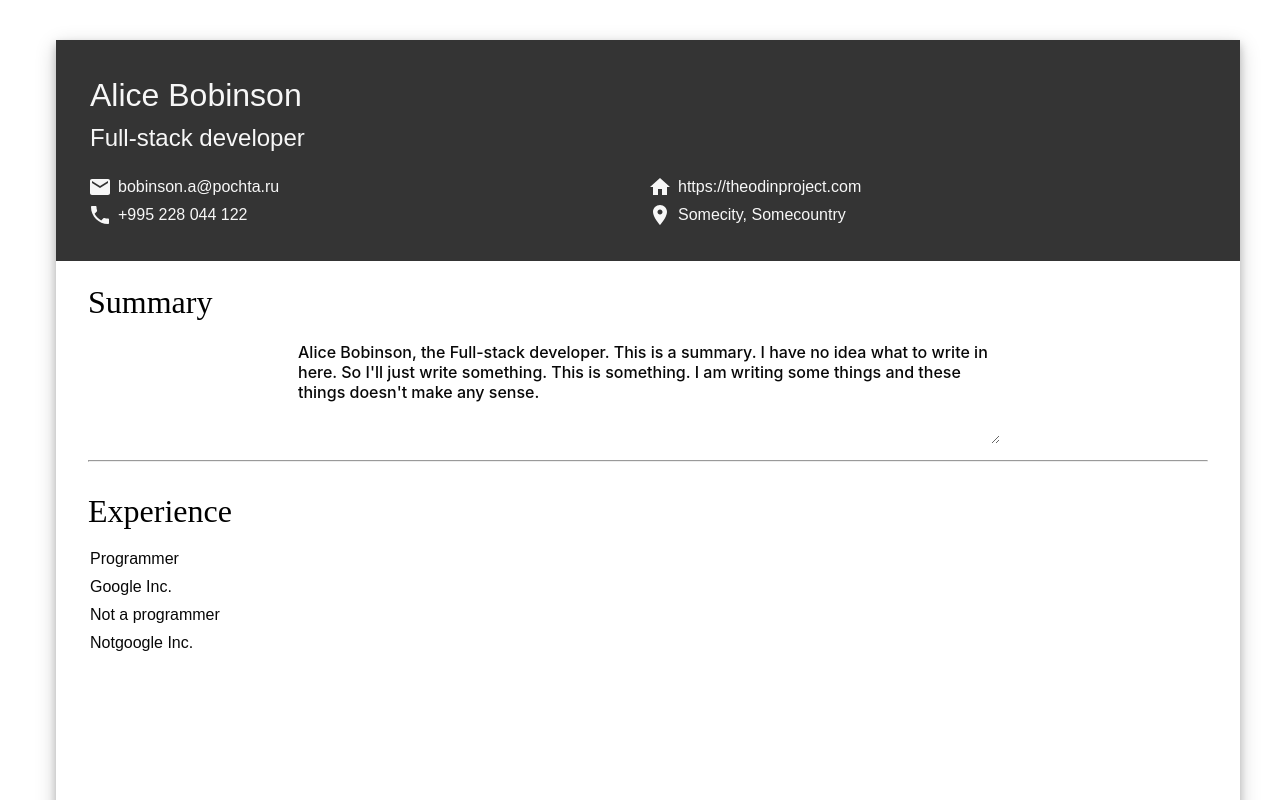
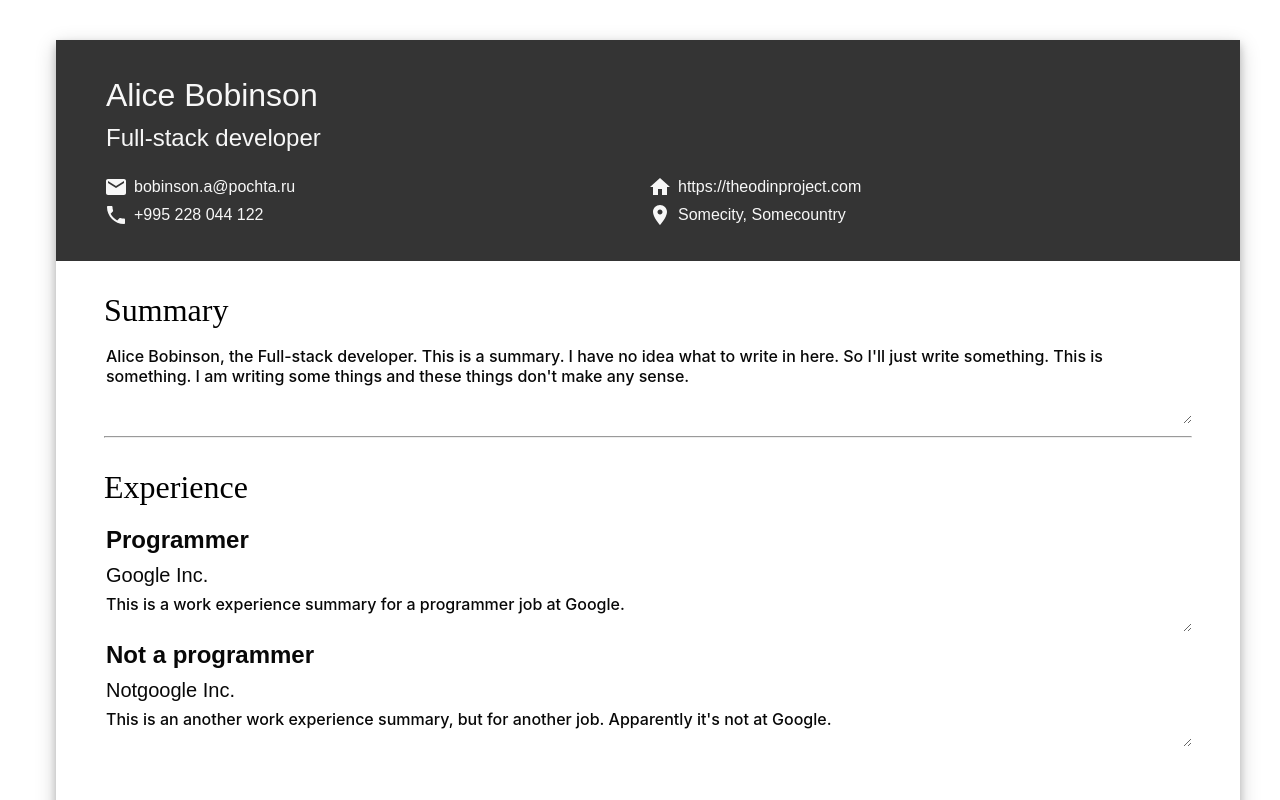
Before and after one commit to utkabulka/cv-application, a React (Vite) app: page / in a window 1280 px wide. Shown: the top 800 px of the page. Built offline with nearby package versions, Linux system fonts and the light colour scheme; the HTML template or start-up script is replaced by a standard one.

Commit message:
made textarea resize properly

```diff
--- a/src/App.jsx
+++ b/src/App.jsx
@@ -114,7 +114,6 @@ function App() {
               label='Your CV summary'
               value={summary}
               name={Keys.SUMMARY}
-              width={700}
               onChange={handleSummaryChange}
             />
             <hr />
--- a/src/components/ExperienceBlock.jsx
+++ b/src/components/ExperienceBlock.jsx
@@ -1,6 +1,7 @@
 import PropTypes from 'prop-types'
 import * as Keys from '../constants/Keys'
 import InputField from './InputField'
+import TextArea from './TextArea'
 
 function ExperienceBlock({ experience, onChange = () => {} }) {
   return (
@@ -9,6 +10,8 @@ function ExperienceBlock({ experience, onChange = () => {} }) {
         label='Job title'
         value={experience[Keys.JOB_TITLE]}
         name={Keys.JOB_TITLE}
+        fontSize={24}
+        fontWeight={600}
         onChange={(e) => {
           onChange(experience[Keys.ID], Keys.JOB_TITLE, e.target.value)
         }}
@@ -17,8 +20,18 @@ function ExperienceBlock({ experience, onChange = () => {} }) {
         label='Where did you work?'
         value={experience[Keys.WORK_PLACE]}
         name={Keys.WORK_PLACE}
+        fontSize={20}
         onChange={(e) => {
           onChange(experience[Keys.ID], Keys.WORK_PLACE, e.target.value)
+        }}
+      />
+      <TextArea
+        label='What did you do?'
+        value={experience[Keys.WORK_SUMMARY]}
+        name={Keys.WORK_SUMMARY}
+        height={40}
+        onChange={(e) => {
+          onChange(experience[Keys.ID], Keys.WORK_SUMMARY, e.target.value)
         }}
       />
     </div>
--- a/src/components/InputField.jsx
+++ b/src/components/InputField.jsx
@@ -8,14 +8,16 @@ function InputField({
   value = '',
   icon = null,
   fontSize = null,
+  fontWeight = null,
   color = null,
   onChange = () => {},
 }) {
   let fieldStyle = null
-  if (fontSize != null || color != null) {
+  if (fontSize != null || color != null || fontWeight != null) {
     fieldStyle = {
       color: color,
       fontSize: fontSize + 'px',
+      fontWeight: fontWeight,
     }
   }
   return (
@@ -38,6 +40,7 @@ InputField.propTypes = {
   value: PropTypes.string,
   icon: PropTypes.object,
   fontSize: PropTypes.number,
+  fontWeight: PropTypes.number,
   color: PropTypes.string,
   onChange: PropTypes.func.isRequired,
 }
--- a/src/components/TextArea.jsx
+++ b/src/components/TextArea.jsx
@@ -5,17 +5,12 @@ function TextArea({
   label = 'Text area label',
   value = '',
   name = '',
-  width = 400,
-  height = 100,
+  height = 80,
   onChange = () => {},
 }) {
-  width += 'px'
   height += 'px'
 
   const style = {
-    width: width,
-    maxWidth: width,
-    minWidth: width,
     height: height,
     minHeight: height,
   }
@@ -34,7 +29,6 @@ TextArea.propTypes = {
   label: PropTypes.string.isRequired,
   value: PropTypes.string,
   name: PropTypes.string,
-  width: PropTypes.number,
   height: PropTypes.number,
   onChange: PropTypes.func.isRequired,
 }
--- a/src/constants/DefaultData.js
+++ b/src/constants/DefaultData.js
@@ -24,7 +24,7 @@ const DefaultData = {
       [Keys.WORK_SUMMARY]: `This is an another work experience summary, but for another job. Apparently it's not at Google.`,
     },
   ],
-  [Keys.SUMMARY]: `Alice Bobinson, the Full-stack developer. This is a summary. I have no idea what to write in here. So I'll just write something. This is something. I am writing some things and these things doesn't make any sense.`,
+  [Keys.SUMMARY]: `Alice Bobinson, the Full-stack developer. This is a summary. I have no idea what to write in here. So I'll just write something. This is something. I am writing some things and these things don't make any sense.`,
 }
 
 export default DefaultData
--- a/src/styles/App.css
+++ b/src/styles/App.css
@@ -18,10 +18,11 @@
 }
 
 .personal {
-  padding: 32px;
+  padding: 32px 48px 32px 48px;
 }
 .section {
-  padding: 16px 32px 0 32px;
+  padding: 0 48px 0 48px;
+  margin-top: 32px;
 }
 
 .personal {
--- a/src/styles/TextArea.css
+++ b/src/styles/TextArea.css
@@ -2,8 +2,10 @@ textarea {
   font-family: Inter, system-ui, Avenir, Helvetica, Arial, sans-serif;
   background-color: #ffffff00;
   border: none;
+  box-sizing: border-box;
+  width: 100%;
+  resize: vertical;
   color: #080808;
-  margin: 4px;
   font-weight: 500;
   font-size: 16px;
   flex: 1;
```
